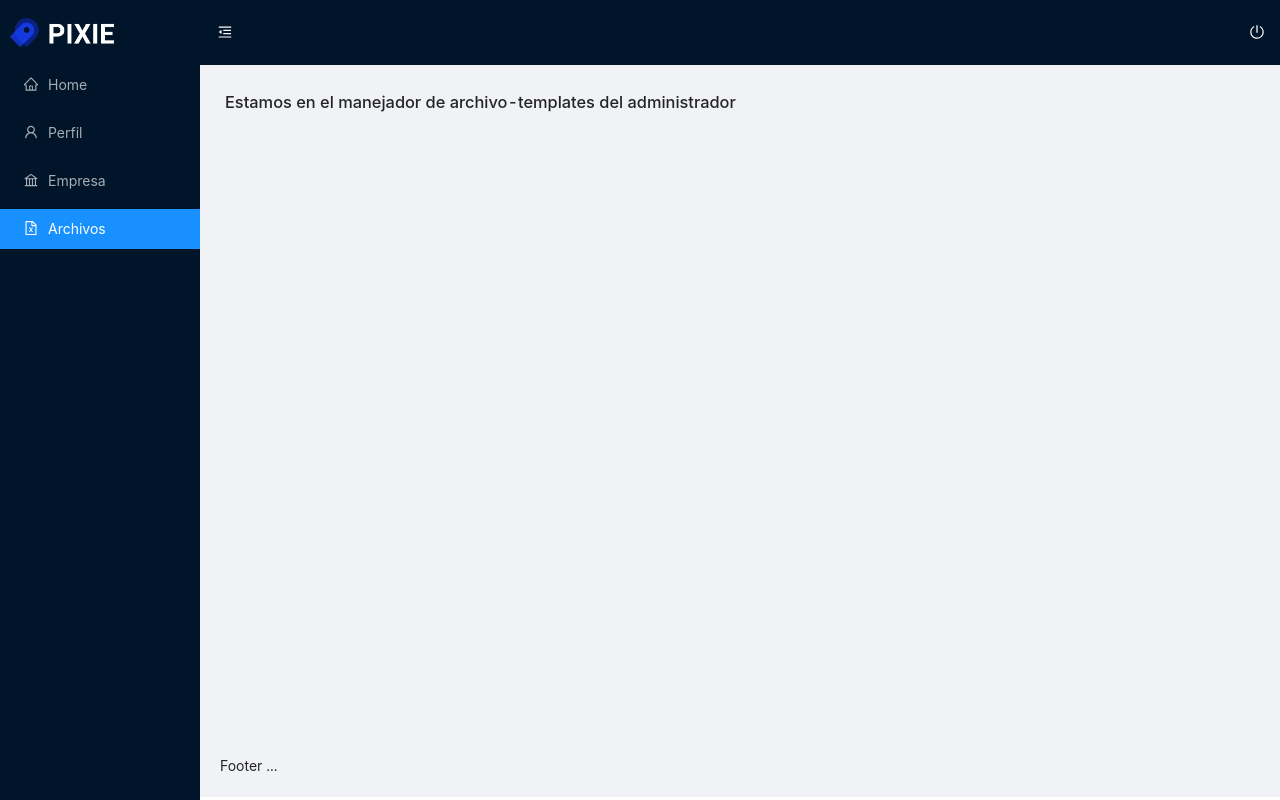
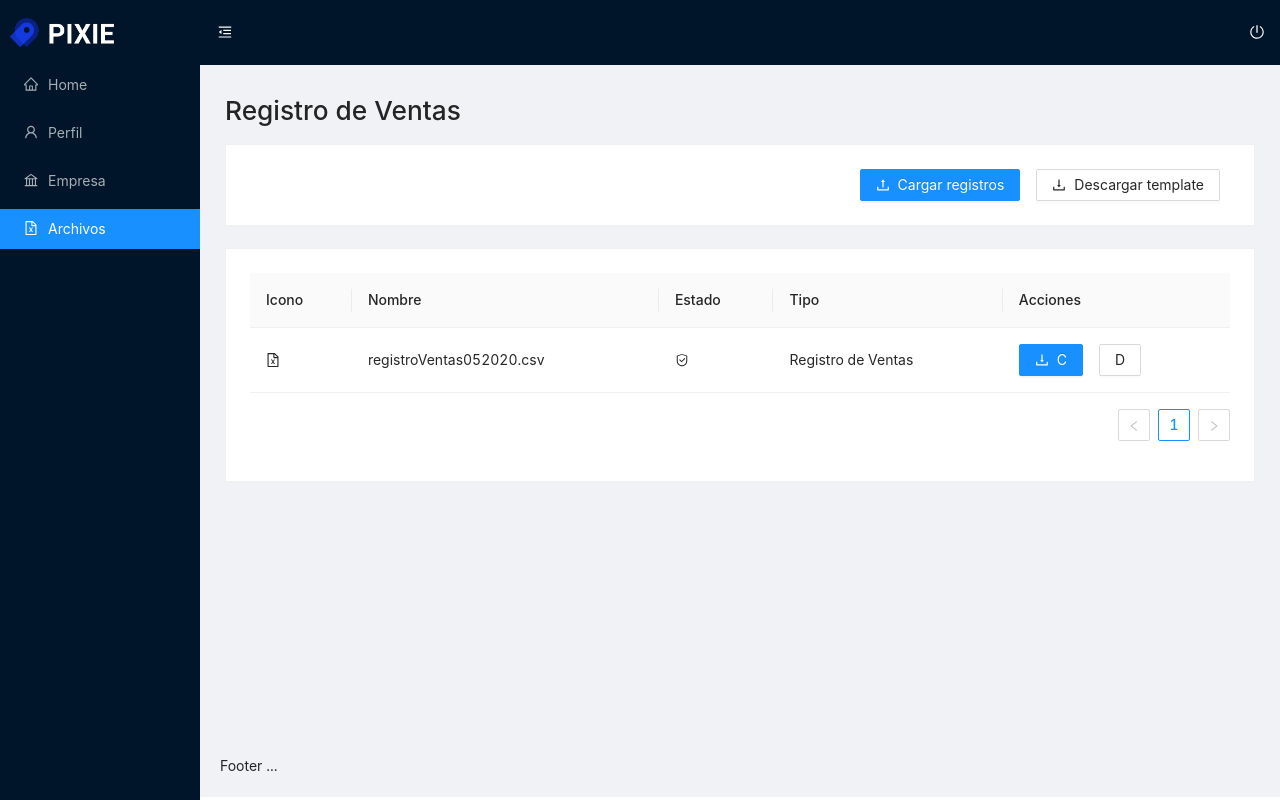
Before and after one commit to willjean29/GCM_PIXIE, a React (Create React App) app in the folder client/: page /admin in a window 1280 px wide. Both pictures are taken after a click on the item "Archivos". Built offline with nearby package versions, Linux system fonts and the light colour scheme.

Commit message:
PIXIE-006 Crear interfaz de descarga

```diff
--- a/client/src/pages/Admin/Files/Files.js
+++ b/client/src/pages/Admin/Files/Files.js
@@ -1,9 +1,84 @@
-import React from 'react';
-import './Files.scss';
+import React from 'react'
+import { Layout, Card, Table, Tag, Space, Button } from 'antd' // Esto sirve para importar los componentes
+import { DownloadOutlined ,UploadOutlined,FileExcelOutlined ,SafetyOutlined} from '@ant-design/icons';
+
+import './Files.scss' // importa el css
+
 const Files = () => {
+  const {Content} = Layout
+  const {TableLayout} = Card
+  // Borrar esto unu
+  const columns = [
+    {
+      title: 'Icono',
+      dataIndex: 'icon',
+      key: 'icon',
+      render: text => <FileExcelOutlined />
+    },
+    {
+      title: 'Nombre',
+      dataIndex: 'name',
+      key: 'name'
+    },
+    {
+      title: 'Estado',
+      key: 'status',
+      render: (color) =><SafetyOutlined /> //Acá podria enviarse el color del icono unu
+    },
+    {
+      title: 'Tipo',
+      dataIndex: 'type',
+      key: 'types',
+      render: text => "Registro de Ventas"
+    },
+    {
+      title: 'Acciones',
+      key: 'actions',
+      render: (namecsv)=> (
+        <Space size='middle'>
+          <Button type='primary' icon={<DownloadOutlined />}>
+                C
+              </Button>
+          <Button >
+                D
+          </Button>
+        </Space>
+      )
+    }
+  ]
+
+  const data = [
+    {
+      key: '1',
+      name: 'registroVentas052020.csv',
+      age: 32,
+      address: 'New York No. 1 Lake Park',
+    }
+  ]
   return (
-    <h1>Estamos en el manejador de archivo-templates del administrador</h1>
-  );
+    <Layout className='files'>
+      <Content className='files__content'>
+        <h1 className='files__content-title'>Registro de Ventas</h1>
+        <Card className='files__content-functions'>
+          <Content className='files__content-functions-buttons'>
+            <Space size='middle'>
+              <Button name='btn_upload' icon={<UploadOutlined />} type='primary'>
+                Cargar registros
+              </Button>
+              <Button name='btn_download' icon={<DownloadOutlined />}>
+                Descargar template
+              </Button>
+            </Space>
+          </Content>
+        </Card>
+        <br />
+        <Card className='files__content-body'>
+          <Table className='files__content-body-table' columns={columns} dataSource={data} />
+        </Card>
+      </Content>
+    </Layout>
+  // <h1>Estamos en el manejador de archivo-templates del administrador</h1>
+  )
 }
 
-export default Files;
+export default Files
--- a/client/src/pages/Admin/Files/Files.scss
+++ b/client/src/pages/Admin/Files/Files.scss
@@ -0,0 +1,17 @@
+@import '../../../scss//index.scss'; //Idk why im importing this unu
+
+.files{
+    &__content{
+        &-title{
+            font-size: 0em + 30px / $defaultFontSize; //
+        }
+
+        &-functions{
+
+           &-buttons{
+                text-align: right;
+                margin-right: 10px;
+            }
+        }
+    }
+}
```
Also changed, not shown: 1 other file (tests, documents, lock files or other folders).
